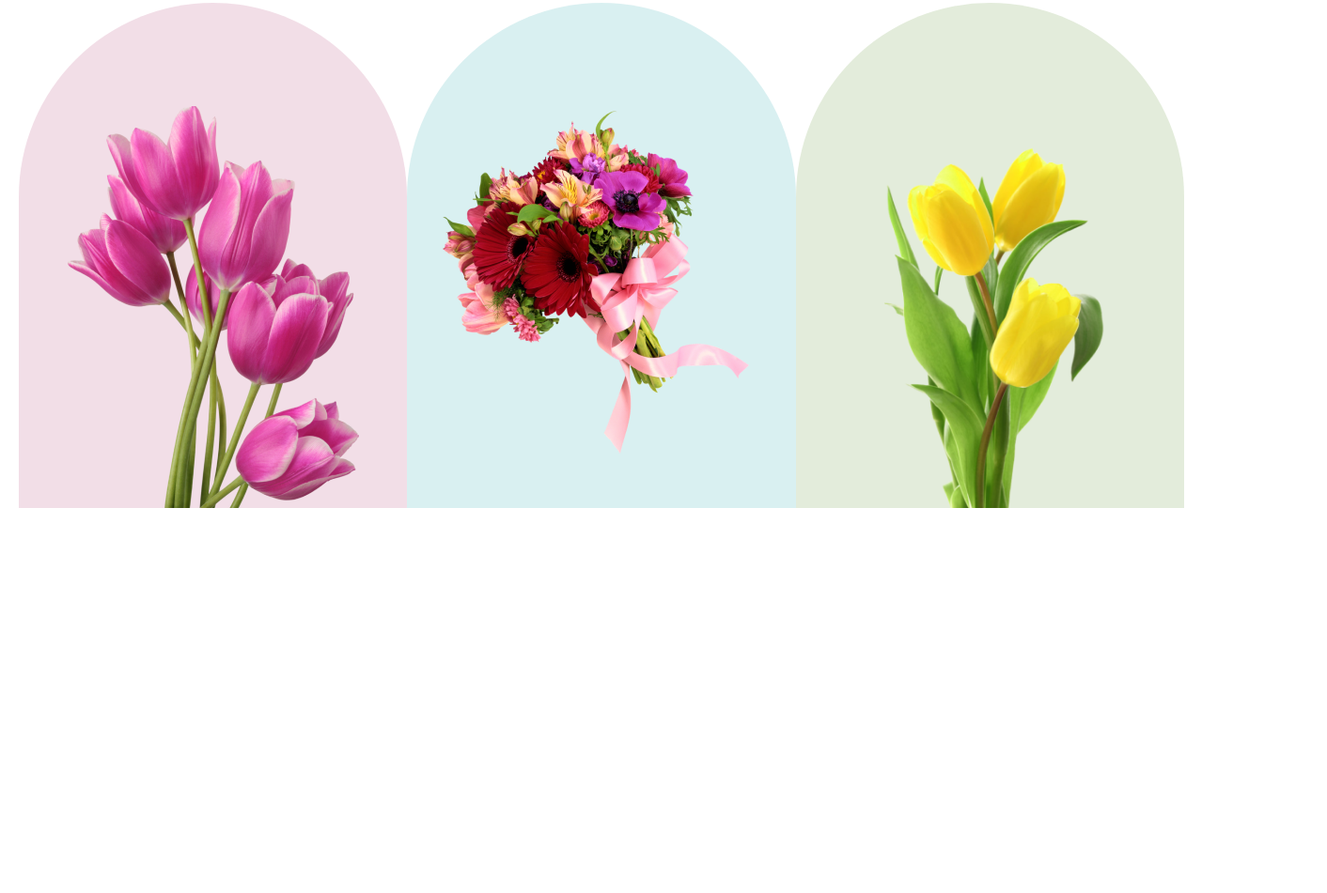
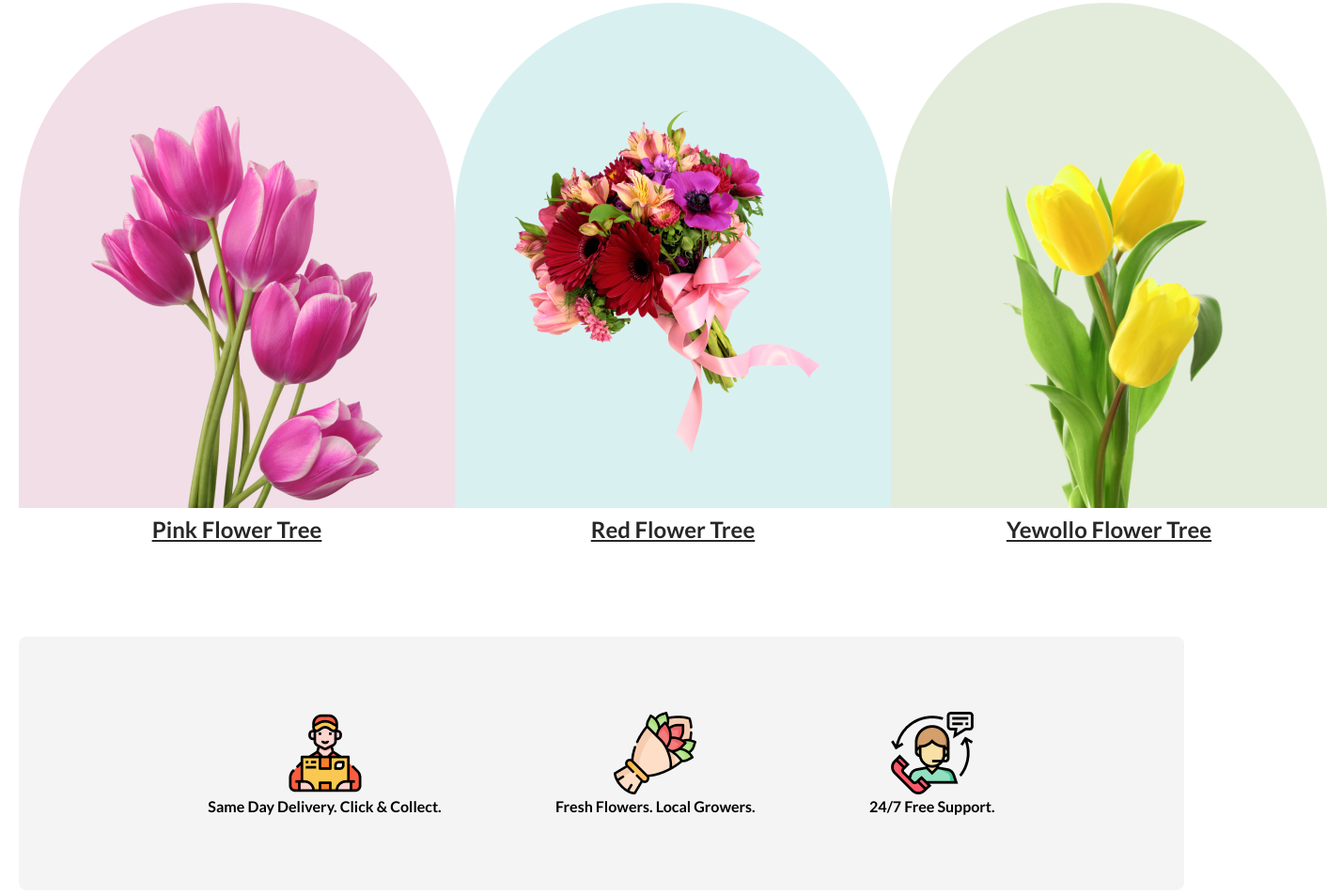
Before and after one commit to adblackhat1998/Flower-Shop, a plain HTML site: page index.html in a window 1280 px wide. Shown: the part 1000-1951 px from the top of the page at 94% size, 1412 px wide, since content can reach past the window. Before the commit the page ends 1601 px from the top, so only its background shows below. Drawn offline with Linux system fonts and the light colour scheme.

Commit message:
services list added

```diff
--- a/index.html
+++ b/index.html
@@ -39,21 +39,48 @@
 
             </div>
             <div class="items">
+                <div>
                     <div style="background-color: rgba(167, 33, 98, 0.15);" class="item">
                         <div class="item-img">
                             <img src="Flower Asset/pngwing 6.png" alt="">
                         </div>
                     </div>
+                    <h3 class="item-name">Pink Flower Tree</h3>
+                </div>
+                <div>
                     <div style="
                 background: rgba(5, 151, 160, 0.15);" class="item">
                         <div class="item-img">
                             <img src="Flower Asset/pngwing 5.png" alt="">
                         </div>
                     </div>
+                    <h3 class="item-name">
+                        Red Flower Tree
+                    </h3>
+                </div>
+                <div>
                     <div style="background-color: rgba(71, 125, 17, 0.15);" class="item">
                         <div class="item-img">
                             <img height="428px" src="Flower Asset/pngwing 7.png" alt="">
                         </div>
+                    </div>
+                    <h3 class="item-name">
+                        Yewollo Flower Tree
+                    </h3>
+                </div>
+            </div>
+            <div class="services">
+                <div class="service">
+                    <img src="Flower Asset/Group 57.png" alt="">
+                    <p>Same Day Delivery. Click & Collect.</p>
+                </div>
+                <div class="service">
+                    <img src="Flower Asset/Group 58.png" alt="">
+                    <p>Fresh Flowers. Local Growers.</p>
+                </div>
+                <div class="service">
+                    <img src="Flower Asset/Group 59.png" alt="">
+                    <p>24/7 Free Support.</p>
                 </div>
             </div>
         </section>
--- a/style.css
+++ b/style.css
@@ -57,7 +57,29 @@
     margin-top: 110px;
 }
 
+.item-name {
+    color: #272727;
+    text-align: center;
+    font-size: 24px;
+    font-weight: 700;
+    text-decoration: underline;
+    margin-top: 8px;
+}
 
+.services {
+    margin-top: 100px;
+    display: flex;
+    align-items: center;
+    justify-content: space-evenly;
+    border-radius: 8px;
+    background: rgba(39, 39, 39, 0.05);
+    padding: 80px;
+
+}
+
+.service {
+    text-align: center;
+}
 
 /* shared style  */
 .btn-primary {
```
Lines whose indentation alone changed are shown as unchanged.
